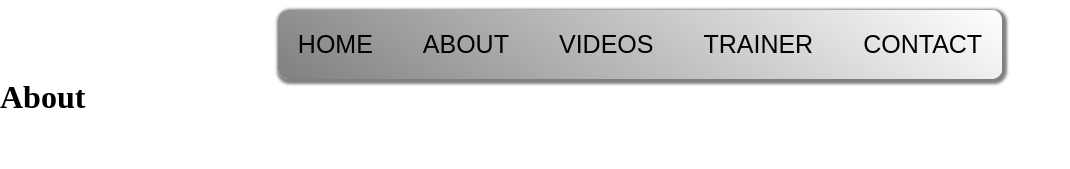
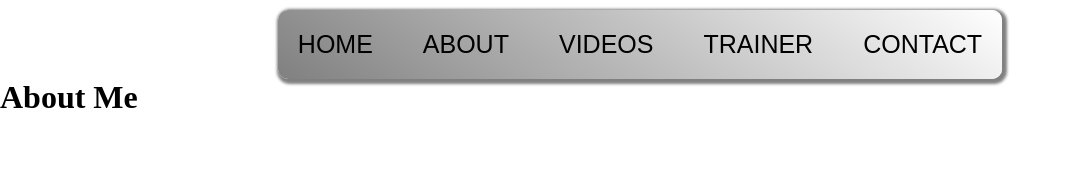
Before and after one commit to Shoaib-Khan90/GSAP, a React (Vite) app in the folder Gsap/: page /about in a window 1280 px wide. Shown: the top 169 px of the page, without its empty margins (0-1070 px from the left). Built offline with nearby package versions, Linux system fonts and the light colour scheme.

Commit message:
updated changes

```diff
--- a/Gsap/src/Pages/About.jsx
+++ b/Gsap/src/Pages/About.jsx
@@ -2,8 +2,11 @@ import React from 'react'
 
 const About = () => {
   return (
-    <div>
-      <h1>About</h1>
+    <div className='Main'>
+      <div className='Section'>
+        <h1>About Me</h1>
+        <p></p>
+      </div>
     </div>
   )
 }
--- a/Gsap/src/Pages/Home.jsx
+++ b/Gsap/src/Pages/Home.jsx
@@ -5,6 +5,7 @@ import './Home.css'
 import { Link } from 'react-router-dom'
 import gsap from "gsap";
 import { useGSAP } from "@gsap/react";
+import About from './About'
 
 const Home = () => {
 
@@ -128,7 +129,7 @@ tl.from(".Members", {
           <span style={{marginLeft:"15px",  fontSize:"25px"}}> Endurance </span>
         </p>
       </div>
-
+      <About/>
     </div>
   );
 };
```
